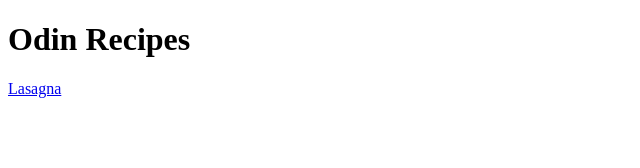
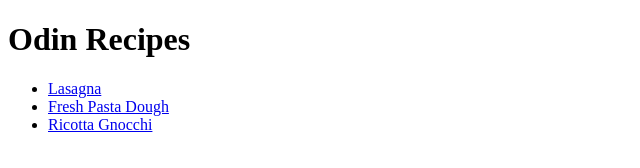
Before and after one commit to cjdemille/odin-recipes, a plain HTML site: page index.html in a window 1280 px wide. Shown: the whole page, without its empty margins (0-640 px from the left). Drawn offline with Linux system fonts and the light colour scheme.

Commit message:
add links to new recipes on home page

```diff
--- a/index.html
+++ b/index.html
@@ -10,7 +10,14 @@
 
 <body>
     <h1>Odin Recipes</h1>
-    <a href="recipes/lasagna.html">Lasagna</a>
+    <ul>
+        <li><a href="recipes/lasagna.html">Lasagna</a></li>
+        <li><a href="recipes/pasta.html">Fresh Pasta Dough</a></li>
+        <li><a href="recipes/ricotta-gnocchi.html">Ricotta Gnocchi</a></li>
+
+    </ul>
+
+
 </body>
 
 </html>
```
